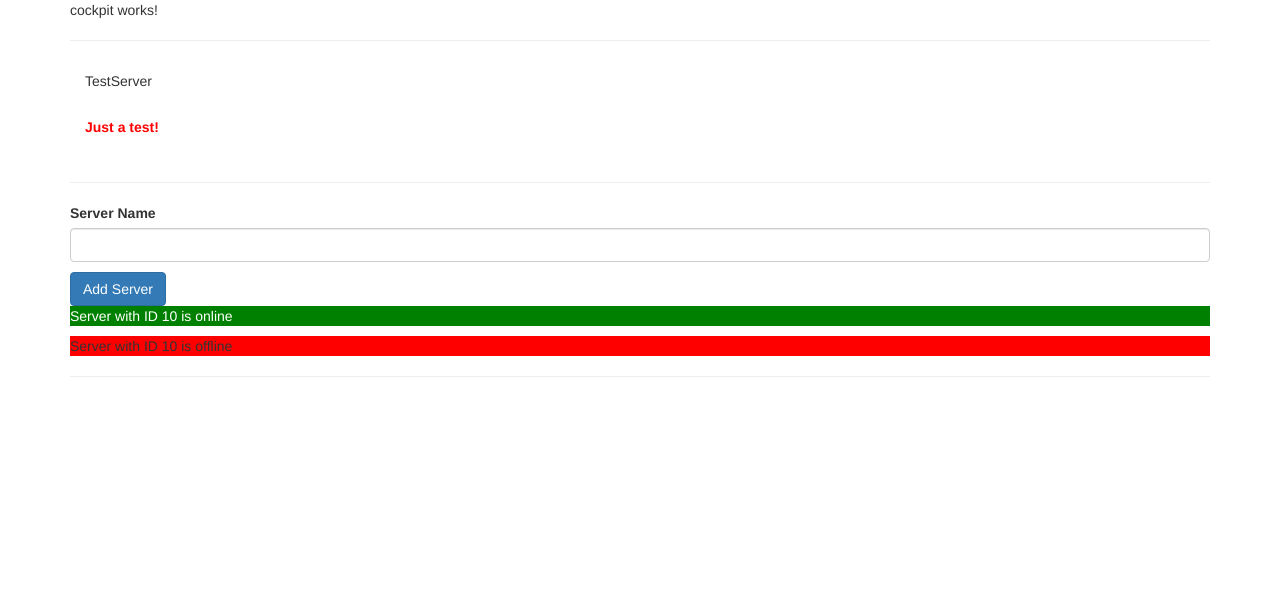
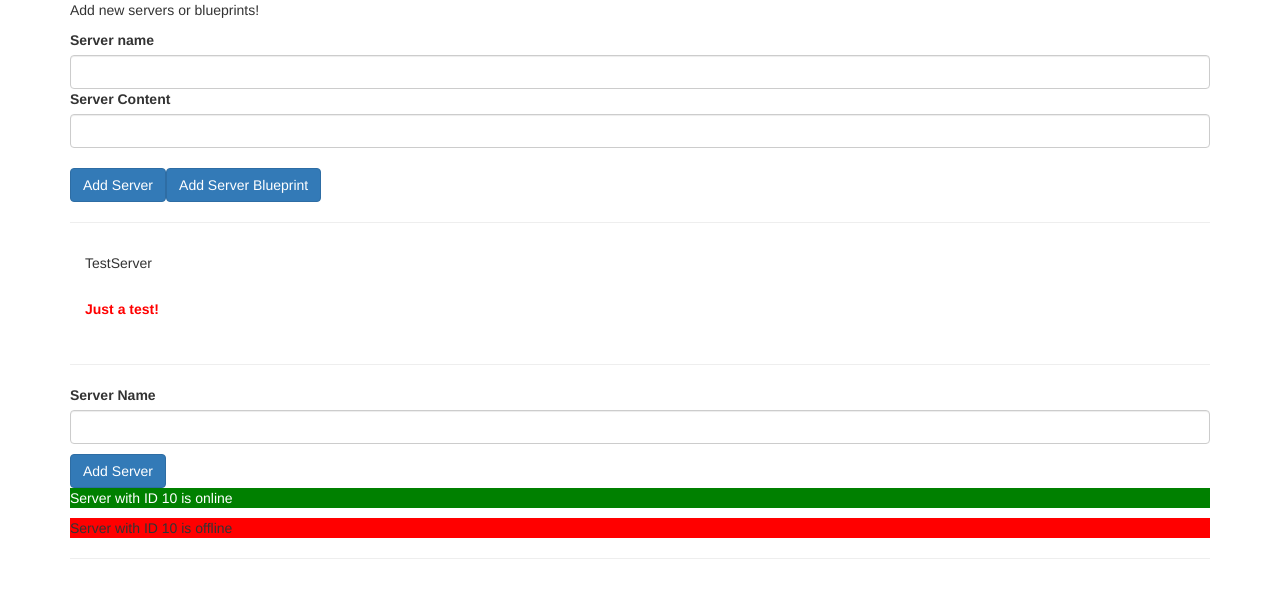
Before and after one commit to nccandiotti/angular-the-complete-guide, an Angular app: page / in a window 1280 px wide. Shown: the top 598 px of the page. Built offline with nearby package versions, Linux system fonts and the light colour scheme.

Commit message:
cockpit template

```diff
--- a/src/app/cockpit/cockpit.component.html
+++ b/src/app/cockpit/cockpit.component.html
@@ -1 +1,14 @@
-<p>cockpit works!</p>
+<div class="row">
+  <div class="col-xs-12">
+    <p>Add new servers or blueprints!</p>
+    <label>Server name</label>
+    <input type="text" class="form-control" />
+    <label>Server Content</label>
+    <input type="text" class="form-control" [(ngModel)]="newServerContent" />
+    <br />
+    <button class="btn btn-primary" (click)="onAddServer()">Add Server</button>
+    <button class="btn btn-primary" (click)="onAddBlueprint()">
+      Add Server Blueprint
+    </button>
+  </div>
+</div>
--- a/src/app/server-element/server-element.component.ts
+++ b/src/app/server-element/server-element.component.ts
@@ -1,9 +1,10 @@
-import { Component, OnInit, Input } from '@angular/core';
+import { Component, OnInit, Input, ViewEncapsulation } from '@angular/core';
 
 @Component({
   selector: 'app-server-element',
   templateUrl: './server-element.component.html',
   styleUrls: ['./server-element.component.css'],
+  encapsulation: ViewEncapsulation.None,
 })
 export class ServerElementComponent implements OnInit {
   // when put something in parans of input, it's an alias. now in HTML MUST bind to th alias (aka element will no longer work, must be srvElement) - how you bind to a property name outside of the component
```
Also changed, not shown: 1 other file (tests, documents, lock files or other folders).
